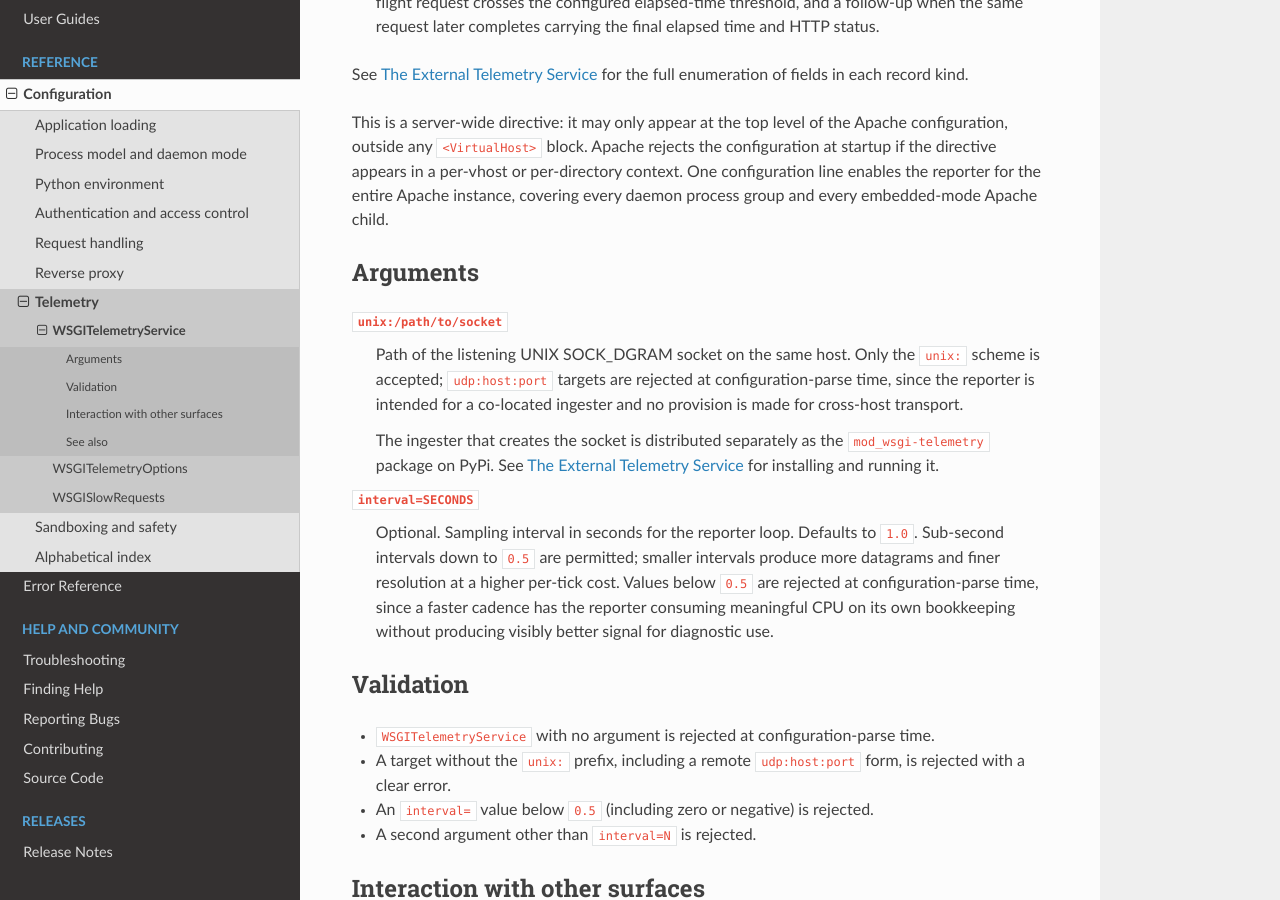
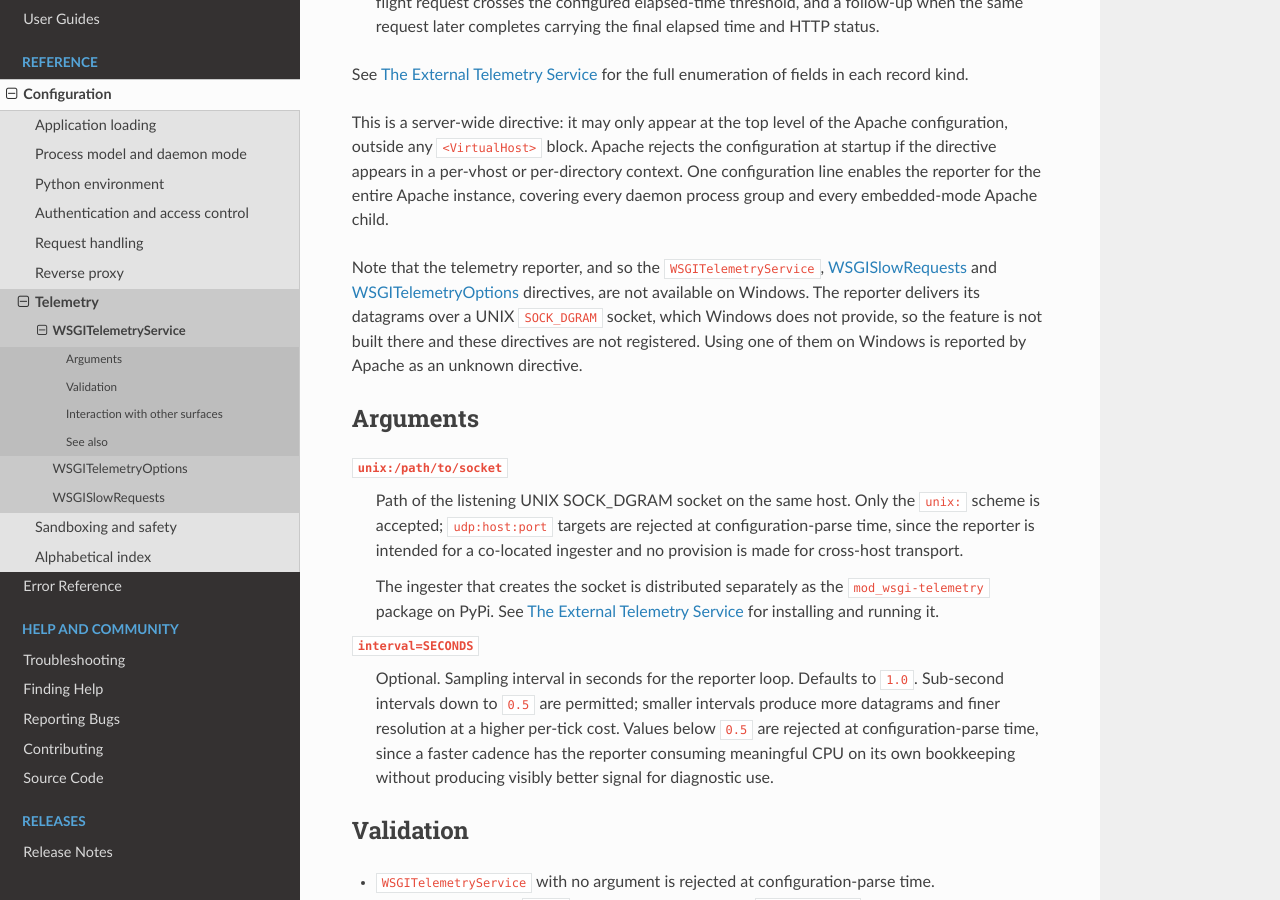
Before and after one commit to GrahamDumpleton/mod_wsgi, a Sphinx documentation site: the page built from docs/configuration-directives/WSGITelemetryService.rst, in a window 1280 px wide and 900 px high, scrolled down 554 px. Built offline with Sphinx 7.4.7 and the Read the Docs theme 3.1.0, drawn with Linux system fonts in a browser that asks for light colours.

Commit message:
Document that telemetry is not available on Windows.
Add notes to the WSGITelemetryService, WSGISlowRequests and
WSGITelemetryOptions directive references and the external telemetry
service user guide, matching how the daemon mode directives already
document their unavailability on Windows.

```diff
--- a/docs/configuration-directives/WSGISlowRequests.rst
+++ b/docs/configuration-directives/WSGISlowRequests.rst
@@ -26,6 +26,10 @@ without an ingester to receive them they have no destination.
 Setting ``WSGISlowRequests`` without ``WSGITelemetryService`` is
 not treated as a configuration error: the per-request bookkeeping
 runs and the records are constructed, but nothing reads them.
+
+Note that, like the telemetry reporter it feeds, this directive is
+not available on Windows. See :doc:`WSGITelemetryService` for
+details.
 
 Each slow-request record carries:
 
--- a/docs/configuration-directives/WSGITelemetryOptions.rst
+++ b/docs/configuration-directives/WSGITelemetryOptions.rst
@@ -15,6 +15,10 @@ or volume reasons.
 This is a server-wide directive: it may only appear at the top
 level of the Apache configuration, outside any ``<VirtualHost>``
 block.
+
+Note that, like the telemetry reporter it configures, this directive
+is not available on Windows. See :doc:`WSGITelemetryService` for
+details.
 
 Syntax follows the Apache ``Options`` directive convention. Two
 argument forms are supported, and may not be mixed within one
--- a/docs/configuration-directives/WSGITelemetryService.rst
+++ b/docs/configuration-directives/WSGITelemetryService.rst
@@ -38,6 +38,14 @@ directive appears in a per-vhost or per-directory context. One
 configuration line enables the reporter for the entire Apache
 instance, covering every daemon process group and every
 embedded-mode Apache child.
+
+Note that the telemetry reporter, and so the ``WSGITelemetryService``,
+:doc:`WSGISlowRequests` and :doc:`WSGITelemetryOptions` directives, are
+not available on Windows. The reporter delivers its datagrams over a
+UNIX ``SOCK_DGRAM`` socket, which Windows does not provide, so the
+feature is not built there and these directives are not registered.
+Using one of them on Windows is reported by Apache as an unknown
+directive.
 
 Arguments
 ---------
```
Also changed, not shown: docs/user-guides/external-telemetry-service.rst (+8 -0 lines).
